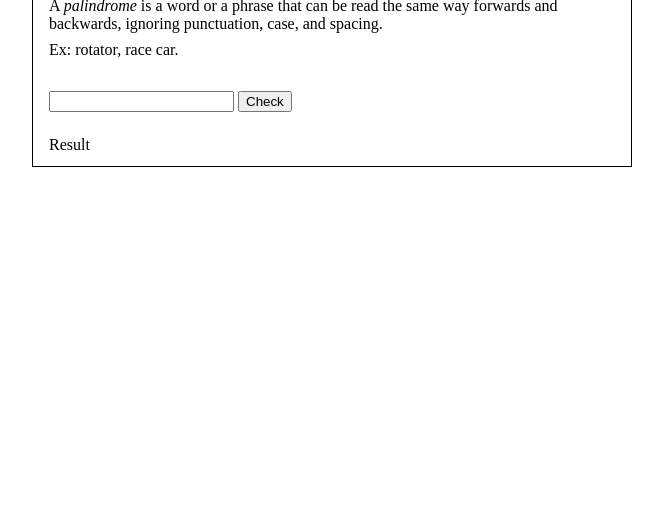
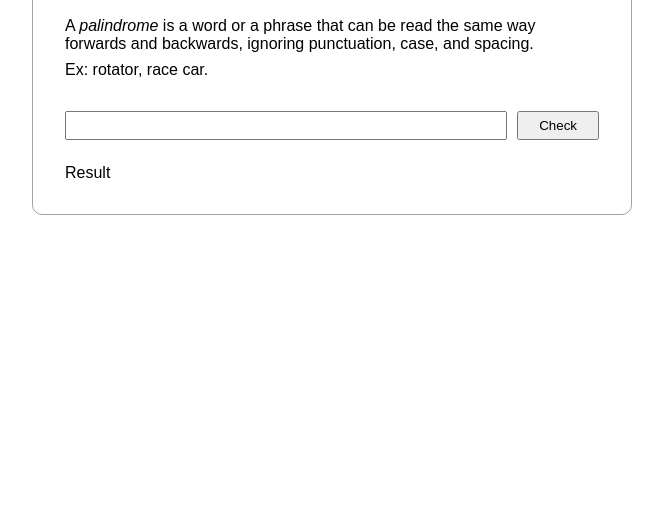
Before and after one commit to h4sitha/palindrome-checker, a plain HTML site: page index.html in a window 1280 px wide. Shown: the part 293-800 px from the top of the page, without its empty margins (308-971 px from the left). Drawn offline with Linux system fonts and the light colour scheme.

Commit message:
Add more styles to the elements

```diff
--- a/styles.css
+++ b/styles.css
@@ -7,10 +7,12 @@ h1, p {
 }
 
 main {
-    border: 1px solid black;
+    border: 1px solid #a3a2a2;
     width: clamp(18.75rem, 95%, 37.5rem);
-    padding: 0.75rem 1rem;
+    padding: 2rem 2rem;
     margin: 25vh auto;
+    font-family: sans-serif;
+    border-radius: 10px;
 }
 
 p {
@@ -20,9 +22,24 @@ p {
 h1 {
     margin-bottom: 2rem;
     margin-top: 0.5rem;
+    text-align: center;
 }
 
 #input-div {
     margin-top: 2rem;
     margin-bottom: 1.5rem;
+    display: flex;
+    gap: 10px;
 }
+
+input {
+    width: 100%;
+    padding: 5px 10px;
+    /* border-radius: 2px; */
+    /* border-color: #ccc; */
+}
+
+button {
+    padding: 5px 20px;
+    /* border-radius: 10px; */
+}
```
